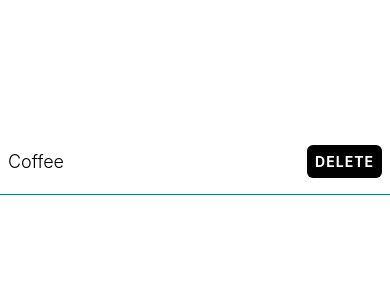
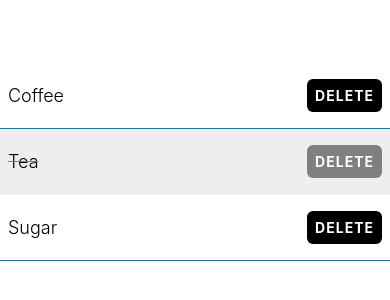
Before and after one commit to aguperes/react-native-v3, a React Native app: screen / in a window 390 px wide. Shown: the part 260-560 px from the top of the page. Built offline with nearby package versions, Linux system fonts and the light colour scheme.

Commit message:
Add a completed UI for the shopping list component

```diff
--- a/App.tsx
+++ b/App.tsx
@@ -1,37 +1,13 @@
-import { StyleSheet, Text, View, TouchableOpacity, Alert } from "react-native";
+import { StyleSheet, View } from "react-native";
+import { ShoppingListItems } from "./components/ShoppingListItems";
 import { theme } from "./theme";
 
 export default function App() {
-  const handleDelete = () => {
-    Alert.alert(
-      "Are you sure you want to delete this?",
-      "It will be gone for good",
-      [
-        {
-          text: "Yes",
-          onPress: () => console.log("Ok, deleting"),
-          style: "destructive",
-        },
-        {
-          text: "Cancel",
-          style: "cancel",
-        },
-      ],
-    );
-  };
-
   return (
     <View style={styles.container}>
-      <View style={styles.itemContainer}>
-        <Text style={styles.itemText}>Coffee</Text>
-        <TouchableOpacity
-          onPress={handleDelete}
-          activeOpacity={0.8}
-          style={styles.button}
-        >
-          <Text style={styles.buttonText}>Delete</Text>
-        </TouchableOpacity>
-      </View>
+      <ShoppingListItems name="Coffee" />
+      <ShoppingListItems name="Tea" isCompleted={true} />
+      <ShoppingListItems name="Sugar" />
     </View>
   );
 }
@@ -42,25 +18,4 @@
     backgroundColor: theme.colorWhite,
     justifyContent: "center",
   },
-  itemContainer: {
-    borderBottomWidth: 1,
-    borderBottomColor: theme.colorCerulean,
-    paddingHorizontal: 8,
-    paddingVertical: 16,
-    flexDirection: "row",
-    alignItems: "center",
-    justifyContent: "space-between",
-  },
-  itemText: { fontSize: 18, fontWeight: 300 },
-  button: {
-    backgroundColor: theme.colorBlack,
-    padding: 8,
-    borderRadius: 6,
-  },
-  buttonText: {
-    color: theme.colorWhite,
-    fontWeight: "bold",
-    textTransform: "uppercase",
-    letterSpacing: 1,
-  },
 });
--- /dev/null
+++ b/components/ShoppingListItems.tsx
@@ -0,0 +1,88 @@
+import { TouchableOpacity, View, Text, StyleSheet, Alert } from "react-native";
+import { theme } from "../theme";
+
+type Props = {
+  name: string;
+  isCompleted?: boolean;
+};
+
+export function ShoppingListItems({ name, isCompleted }: Props) {
+  const handleDelete = () => {
+    Alert.alert(
+      `Are you sure you want to delete ${name}?`,
+      "It will be gone for good",
+      [
+        {
+          text: "Yes",
+          onPress: () => console.log("Ok, deleting"),
+          style: "destructive",
+        },
+        {
+          text: "Cancel",
+          style: "cancel",
+        },
+      ],
+    );
+  };
+
+  return (
+    <View
+      style={[
+        styles.itemContainer,
+        isCompleted ? styles.completedContainer : undefined,
+      ]}
+    >
+      <Text
+        style={[
+          styles.itemText,
+          isCompleted ? styles.completedText : undefined,
+        ]}
+      >
+        {name}
+      </Text>
+      <TouchableOpacity
+        onPress={handleDelete}
+        activeOpacity={0.8}
+        style={[
+          styles.button,
+          isCompleted ? styles.completedButton : undefined,
+        ]}
+      >
+        <Text style={styles.buttonText}>Delete</Text>
+      </TouchableOpacity>
+    </View>
+  );
+}
+
+const styles = StyleSheet.create({
+  itemContainer: {
+    borderBottomWidth: 1,
+    borderBottomColor: theme.colorCerulean,
+    paddingHorizontal: 8,
+    paddingVertical: 16,
+    flexDirection: "row",
+    alignItems: "center",
+    justifyContent: "space-between",
+  },
+  itemText: { fontSize: 18, fontWeight: 300 },
+  button: {
+    backgroundColor: theme.colorBlack,
+    padding: 8,
+    borderRadius: 6,
+  },
+  buttonText: {
+    color: theme.colorWhite,
+    fontWeight: "bold",
+    textTransform: "uppercase",
+    letterSpacing: 1,
+  },
+  completedContainer: {
+    backgroundColor: theme.colorLightGrey,
+    borderBottomColor: theme.colorLightGrey,
+  },
+  completedButton: { backgroundColor: theme.colorGrey },
+  completedText: {
+    textDecorationLine: "line-through",
+    textDecorationColor: theme.colorGrey,
+  },
+});
--- a/package.json
+++ b/package.json
@@ -22,6 +22,7 @@
     "eslint-config-expo": "~8.0.1",
     "eslint-config-prettier": "^9.1.0",
     "eslint-plugin-prettier": "^5.2.1",
+    "eslint-plugin-react-native": "^4.1.0",
     "prettier": "^3.3.3",
     "typescript": "^5.3.3"
   },
--- a/theme.ts
+++ b/theme.ts
@@ -2,4 +2,6 @@
   colorCerulean: "#1a759f",
   colorWhite: "#fff",
   colorBlack: "#000",
+  colorGrey: "grey",
+  colorLightGrey: "#eee",
 };
```
Also changed, not shown: .eslintrc.js, 1 other file (tests, documents, lock files or other folders).
